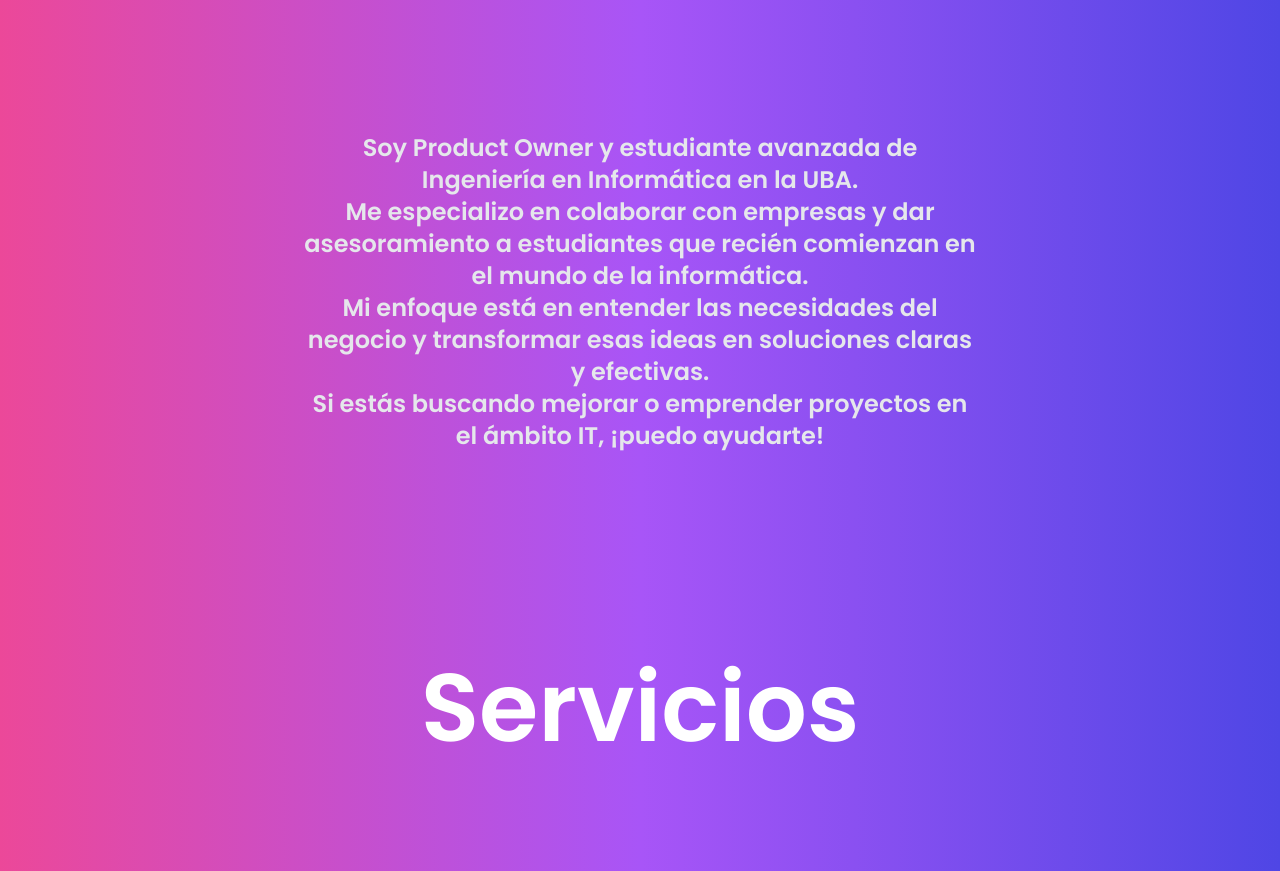
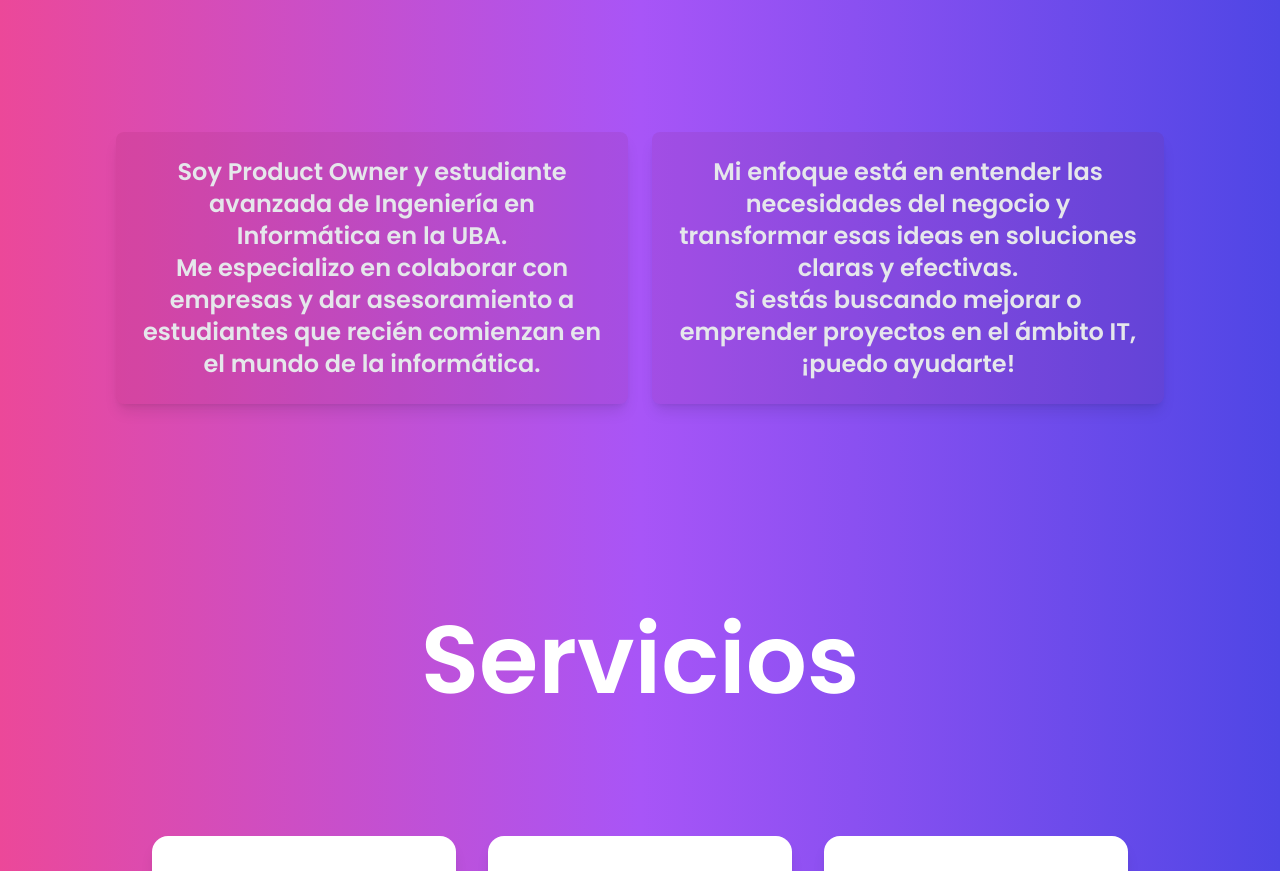
Before and after one commit to GiaWong/ingeniaconangie, a Next.js app: page / in a window 1280 px wide. Shown: the part 820-1691 px from the top of the page. Built offline with nearby package versions, Linux system fonts and the light colour scheme.

Commit message:
feat: agregar animaciones de desvanecimiento y zoom en AboutSection

```diff
--- a/src/pages/index.js
+++ b/src/pages/index.js
@@ -64,23 +64,54 @@ const TitleSection = () => (
   </motion.div>
 );
 
-const AboutSection = () => (
+const AboutSection = () => {
+  const firstHalf = textLines.slice(0, Math.ceil(textLines.length / 2));
+  const secondHalf = textLines.slice(Math.ceil(textLines.length / 2));
+
+  return (
     <motion.div
       initial={{ opacity: 0 }}
       whileInView={{ opacity: 1 }}
       transition={{ duration: 1 }}
       viewport={{ once: true }}
-    className="flex flex-col items-center justify-center mt-32 px-8 mb-32"
+      className="flex flex-col md:flex-row items-center justify-center mt-32 px-8 mb-32 gap-6"
     >
-    <div className="text-center max-w-2xl mx-auto">
-      {textLines.map((line, index) => (
+      {/* Bloque Izquierdo */}
+      <motion.div
+        className="bg-pink-900 bg-opacity-10 p-6 rounded-lg shadow-lg max-w-lg w-full text-center"
+        initial={{ opacity: 0, y: 50 }}
+        whileInView={{ opacity: 1, y: 0 }}
+        transition={{ duration: 1 }}
+        viewport={{ once: true }}
+        whileHover={{ scale: 1.05 }} // Zoom leve al hacer hover
+      >
+        {firstHalf.map((line, index) => (
           <p key={index} className="text-xl md:text-2xl font-extrabold font-sans text-gray-200 leading-relaxed">
             {line}
           </p>
         ))}
-    </div>
+      </motion.div>
+
+      {/* Bloque Derecho */}
+      <motion.div
+        className="bg-pink-900 bg-opacity-10 p-6 rounded-lg shadow-lg max-w-lg w-full text-center"
+        initial={{ opacity: 0, y: 50 }}
+        whileInView={{ opacity: 1, y: 0 }}
+        transition={{ duration: 1, delay: 0.2 }} // Agregamos un pequeño delay para que aparezca después
+        viewport={{ once: true }}
+        whileHover={{ scale: 1.05 }} // Zoom leve al hacer hover
+      >
+        {secondHalf.map((line, index) => (
+          <p key={index} className="text-xl md:text-2xl font-extrabold font-sans text-gray-200 leading-relaxed">
+            {line}
+          </p>
+        ))}
+      </motion.div>
     </motion.div>
   );
+};
+
+
 
 export default function Home() {
   return (
```
Lines whose indentation alone changed are shown as unchanged.
